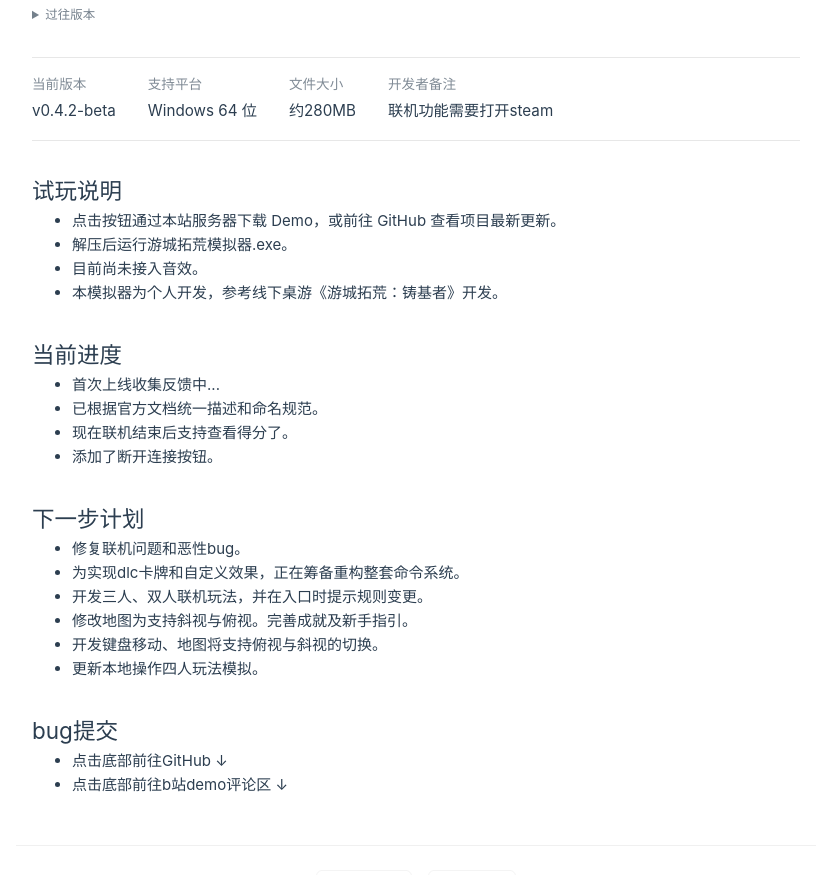
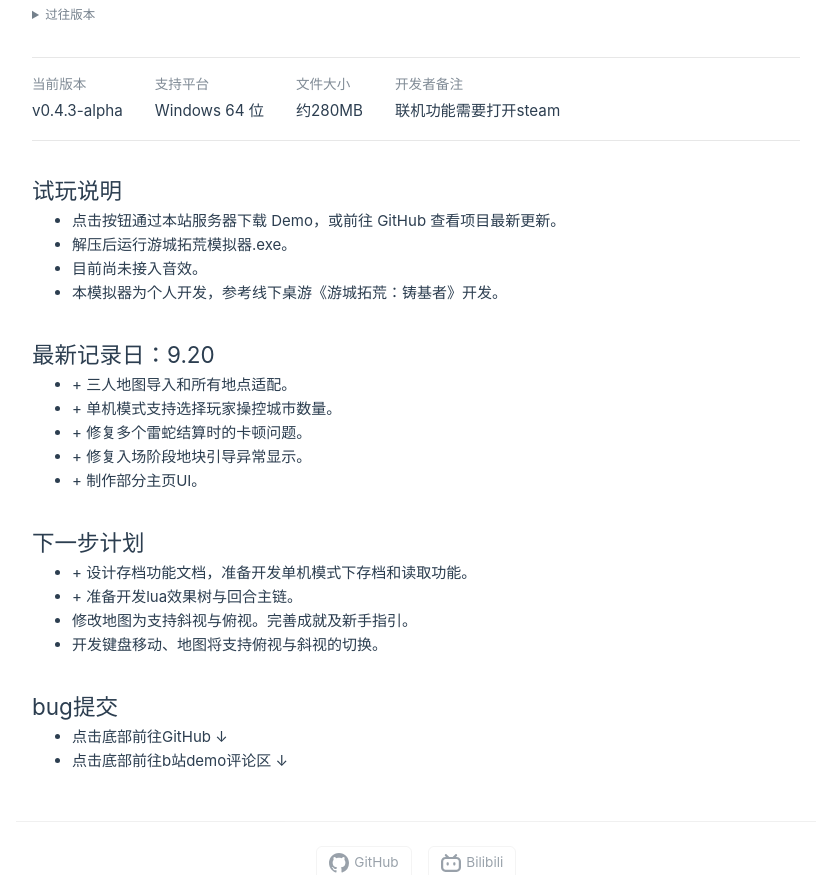
Before and after one commit to zhuanshiluobo/zhuanshiluobo.github.io, a Vue app: page /#/demo in a window 1280 px wide. Shown: the part 924-1799 px from the top of the page, without its empty margins (224-1055 px from the left). Built offline with nearby package versions, Linux system fonts and the light colour scheme.

Commit message:
修复过往版本菜单重叠并更新 Demo 进度

```diff
--- a/src/views/Demo.vue
+++ b/src/views/Demo.vue
@@ -88,13 +88,16 @@ onUnmounted(() => {
 
       <div class="actions">
         <div class="download-actions">
-          <a href="https://download.zhuanshiluobo.me/releases/v0.4.2-beta.zip" class="primary">
+          <a href="https://download.zhuanshiluobo.me/releases/v0.4.3-alpha.zip" class="primary">
             最新版下载
           </a>
 
           <details class="version-history">
             <summary>过往版本</summary>
             <div class="version-history-menu">
+              <a href="https://download.zhuanshiluobo.me/releases/v0.4.2-beta.zip">
+                v0.4.2-beta
+              </a>
               <a href="https://download.zhuanshiluobo.me/releases/v0.4.2-alpha.zip">
                 v0.4.2-alpha
               </a>
@@ -111,7 +114,7 @@ onUnmounted(() => {
       <div class="version-info">
         <div>
           <strong>当前版本</strong>
-          <span>v0.4.2-beta</span>
+          <span>v0.4.3-alpha</span>
         </div>
         <div>
           <strong>支持平台</strong>
@@ -137,23 +140,22 @@ onUnmounted(() => {
       </ul>
     </section>
     <section class="section">
-      <h2>当前进度</h2>
+      <h2>最新记录日：9.20</h2>
       <ul>
-        <li>首次上线收集反馈中...</li>
-        <li>已根据官方文档统一描述和命名规范。</li>
-        <li>现在联机结束后支持查看得分了。</li>
-        <li>添加了断开连接按钮。</li>
+       <li>+ 三人地图导入和所有地点适配。</li>
+       <li>+ 单机模式支持选择玩家操控城市数量。</li>
+       <li>+ 修复多个雷蛇结算时的卡顿问题。</li>
+       <li>+ 修复入场阶段地块引导异常显示。</li>
+       <li>+ 制作部分主页UI。</li>
       </ul>
     </section>
     <section class="section">
       <h2>下一步计划</h2>
       <ul>
-        <li>修复联机问题和恶性bug。</li>
-        <li>为实现dlc卡牌和自定义效果，正在筹备重构整套命令系统。</li>
-        <li>开发三人、双人联机玩法，并在入口时提示规则变更。</li>
+        <li>+ 设计存档功能文档，准备开发单机模式下存档和读取功能。</li>
+        <li>+ 准备开发lua效果树与回合主链。</li>
         <li>修改地图为支持斜视与俯视。完善成就及新手指引。</li>
         <li>开发键盘移动、地图将支持俯视与斜视的切换。</li>
-        <li>更新本地操作四人玩法模拟。</li>
       </ul>
     </section>
     <section class="section">
```
